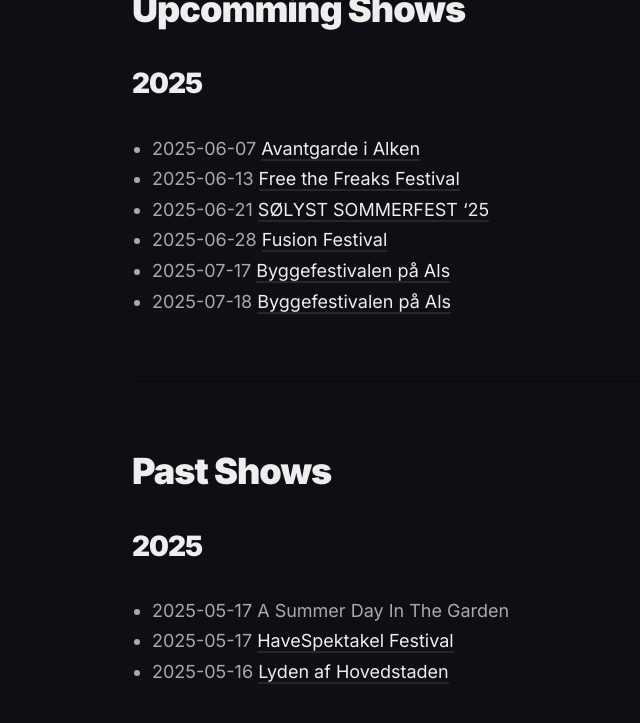
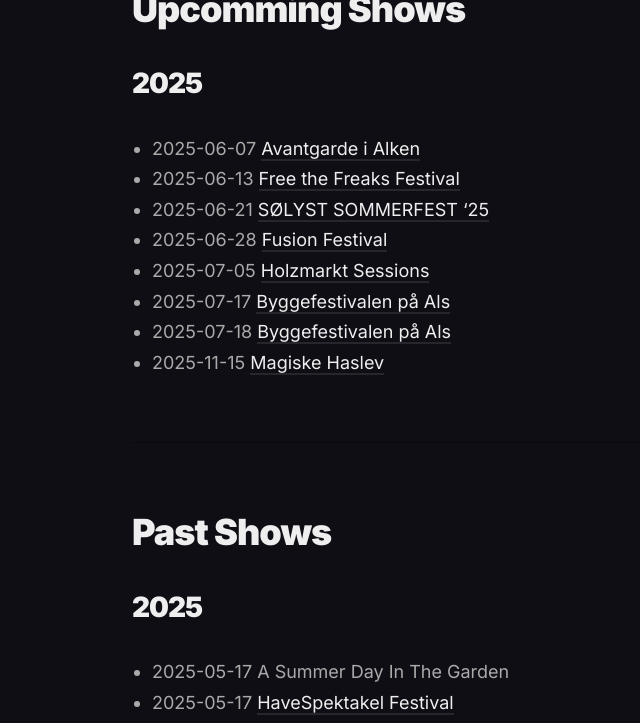
Before and after one commit to robotic4udio/tromleorkestret, a Jekyll site: the page built from _pages/shows.md, in a window 1280 px wide and 1400 px high, scrolled down 712 px. Shown: the top 723 px of the window, without its empty margins (128-768 px from the left). Built offline with Jekyll 4.4.1, drawn with Linux system fonts in a browser that asks for light colours; some of the changed text lies outside the part shown.

Commit message:
Update shows

```diff
--- a/_pages/shows.md
+++ b/_pages/shows.md
@@ -12,8 +12,10 @@
 - 2025-06-13 [Free the Freaks Festival](https://www.facebook.com/free.the.freaks.festival)
 - 2025-06-21 [SØLYST SOMMERFEST '25](https://fb.me/e/3expXiHal)
 - 2025-06-28 [Fusion Festival](https://fusion-festival.de/en)
+- 2025-07-05 [Holzmarkt Sessions](https://www.holzmarkt.com/)
 - 2025-07-17 [Byggefestivalen på Als](https://www.byggefest.dk/)
 - 2025-07-18 [Byggefestivalen på Als](https://www.byggefest.dk/)
+- 2025-11-15 [Magiske Haslev](https://www.magiskehaslev.dk/)
 <hr>
 
 
@@ -21,11 +23,23 @@
 ## 2025
 - 2025-05-17 A Summer Day In The Garden
 - 2025-05-17 [HaveSpektakel Festival](https://www.facebook.com/events/1672024136989019/)
-- 2025-05-16 [Lyden af Hovedstaden](https://cphmuseum.kk.dk/om-museet/forsknings-og-formidlingsprojekter/lyden-af-hovedstaden)
+- 2025-05-16 [Lyden af København](https://cphmuseum.kk.dk/om-museet/forsknings-og-formidlingsprojekter/lyden-af-hovedstaden)
+  <div class="gallery-box">
+    <div class="gallery">
+      <img src="/images/lyden-af-kbh/2025_05_16_lyden_af_KBH_036.jpg">
+      <img src="/images/lyden-af-kbh/2025_05_16_lyden_af_KBH_037.jpg">
+      <img src="/images/lyden-af-kbh/2025_05_16_lyden_af_KBH_050.jpg">
+      <img src="/images/lyden-af-kbh/2025_05_16_lyden_af_KBH_046.jpg">
+      <img src="/images/lyden-af-kbh/2025_05_16_lyden_af_KBH_047.jpg">
+      <img src="/images/lyden-af-kbh/2025_05_16_lyden_af_KBH_052.jpg">
+    </div>
+    <em> Lyden af København  -  Københavns Museum  -  Foto: Lina Ahnoff </em>
+  </div>
+
 
 
 ## 2024
-- 2024-12-24 [Juleløses Jul 2024]( https://www.juleloesesjul.com/galleri-1/2024?itemId=zatds3bzprf24hd298fc670k49vnc0)
+- 2024-12-24 [Juleløses Jul 2024 feat. Rosyán]( https://www.juleloesesjul.com/galleri-1/2024?itemId=zatds3bzprf24hd298fc670k49vnc0)
   <div class="gallery-box">
     <div class="gallery">
       <img src="/images/jul24/TrorkJul14.jpg">
@@ -74,6 +88,8 @@
       <img src="/images/tromleorkestret/Svanholm2.jpg">
     </div>
   </div>
+
+
 - 2024-05-25 [Gennem Porten 2024: Åben Hus](https://www.facebook.com/events/984718222527135/)
 - 2024-05-11 [Grå Hal's Sommerfest](https://www.facebook.com/dengraahal)
 - 2024-05-08 [Verdens Mindste Kulturhus - Sommerfest i baghaven](https://www.facebook.com/events/1599151907549191/)
@@ -81,7 +97,6 @@
 
 
 ## 2023
-
 - 2023-09-30 [Pumpehuset - Support til Fastpoholmen](https://www.facebook.com/events/938028364124055)
   <iframe src="https://www.youtube.com/embed/BVNMIxkgRwk?si=p9GULsaK6UpsmWFI" frameborder="0" allowfullscreen></iframe>
 - 2023-09-17 [Svampenes verden - kreativ workshop og drømmende lirekassekoncert](https://www.facebook.com/events/970779604248692/)
```
Also changed, not shown: 10 other files.
